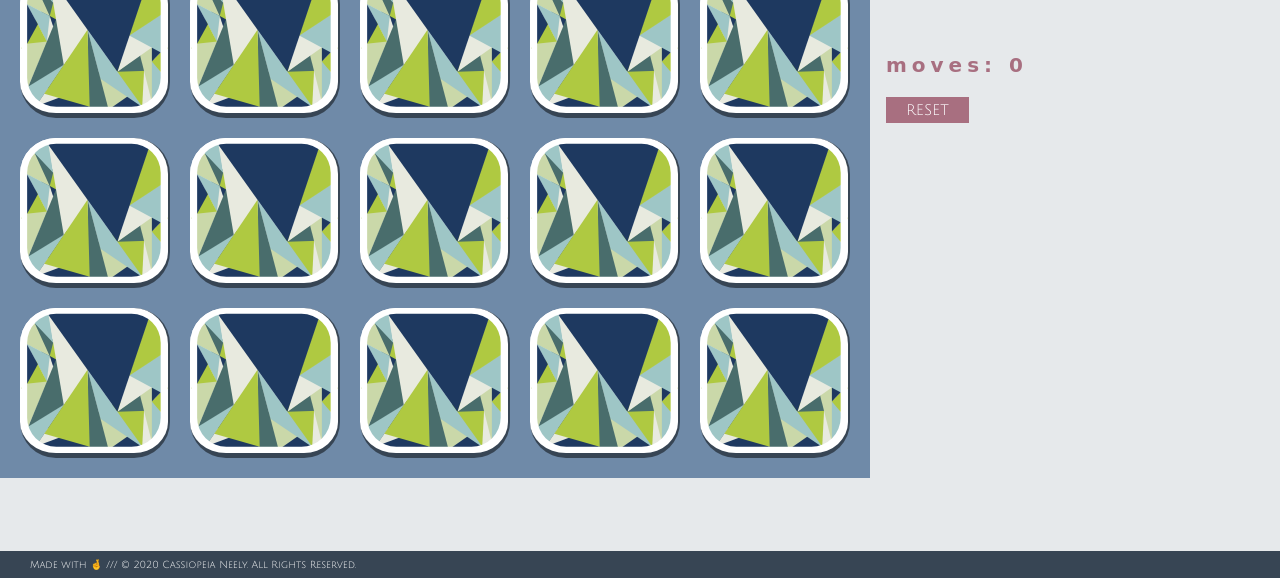
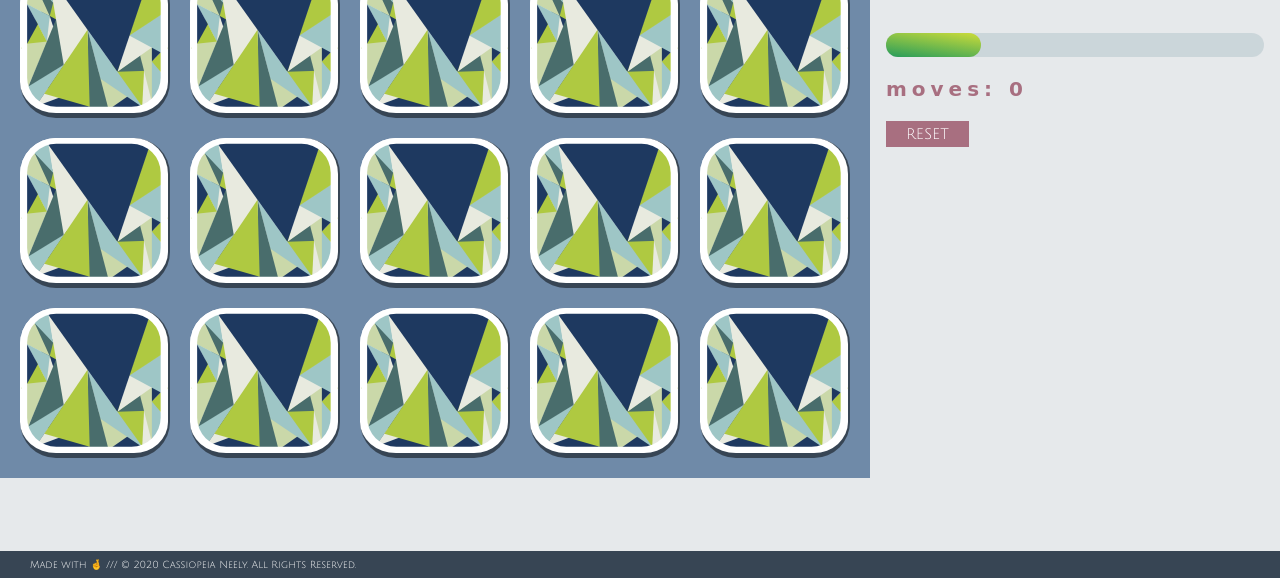
Before and after one commit to cassiopeian/memory-game, a plain HTML site: page index.html in a window 1280 px wide. Shown: the part 222-800 px from the top of the page. Drawn offline with nearby package versions, Linux system fonts and the light colour scheme; a web font is replaced by a local one.

Commit message:
progress bar style
Basic styles for the progress bar.

```diff
--- a/css/main-style.css
+++ b/css/main-style.css
@@ -47,6 +47,20 @@ main {
 }
 #side-panel-content {
     padding: 1rem;
+}
+#progress-container,
+#progress-bar {
+    height: 1.5rem;
+    border-radius: 100px;
+}
+#progress-container {
+    width: 100%;
+    background-color: rgba(178, 196, 202, .5);
+}
+#progress-bar {
+    width: 25%;
+    background-color: #CDDC39;
+    background-image: linear-gradient(8deg, #269c5b, transparent);
 }
 #moves-counter {
     font-family: 'Glass Antiqua', cursive;
```
